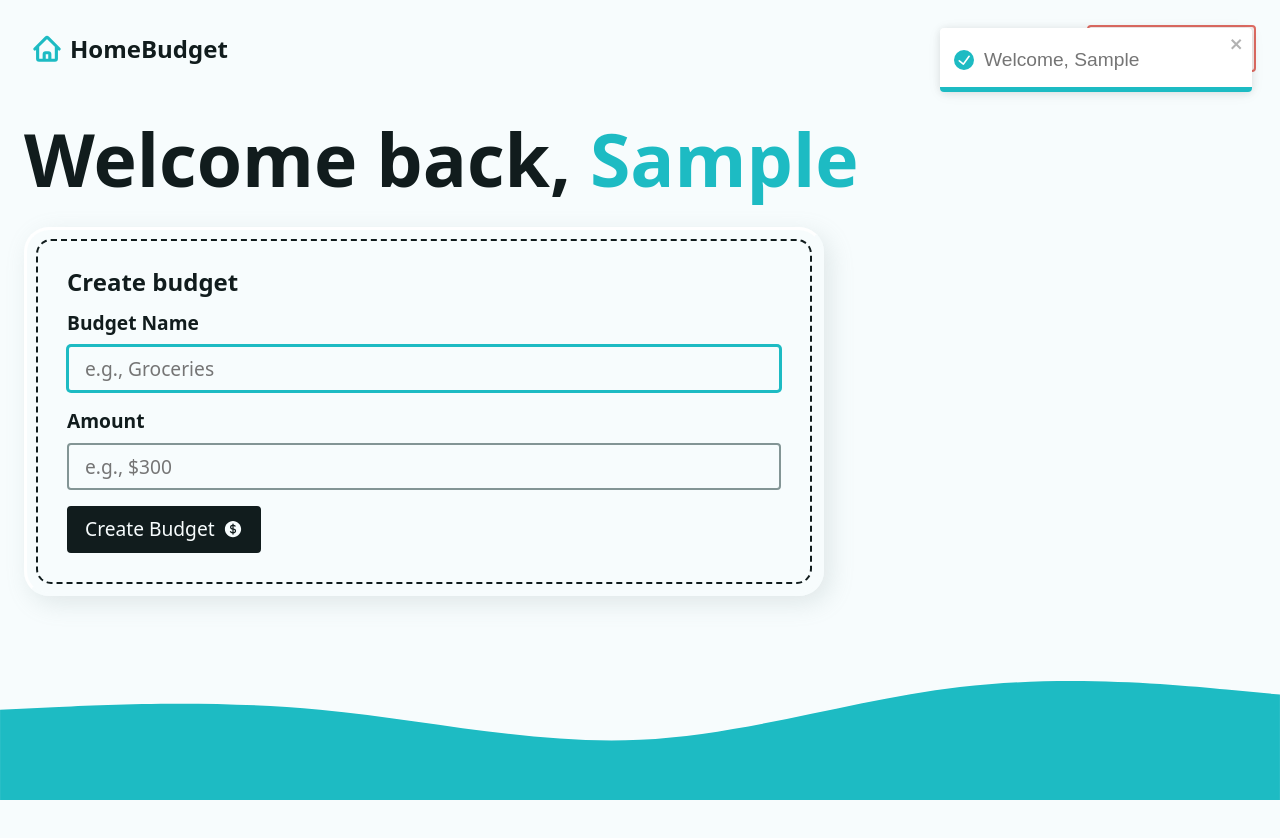
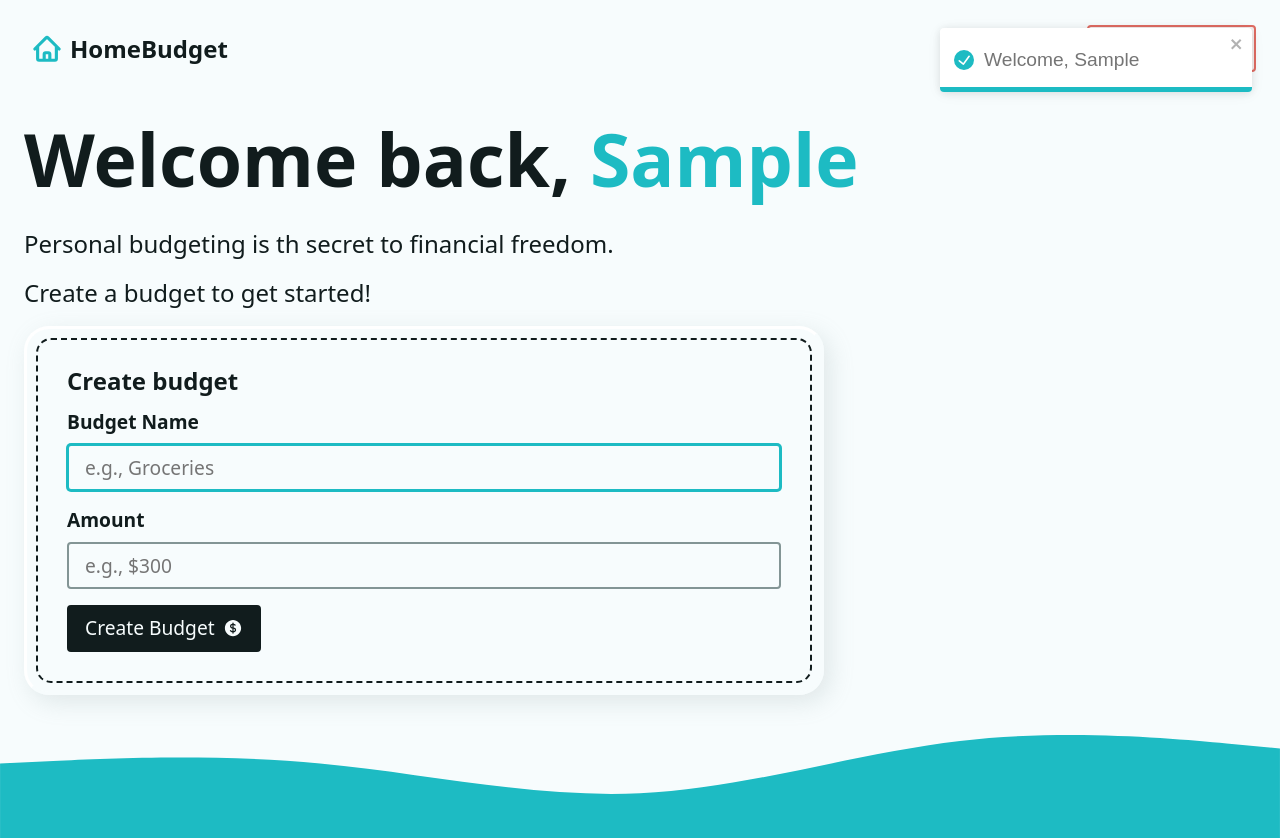
Before and after one commit to Nifix001/budgeting-app, a React (Vite) app: page / in a window 1280 px wide. Both pictures are taken after typing "Sample" into the empty fields and a click on the button "Create Account". Shown: the top 838 px of the page. Before the commit the page ends 800 px from the top, so only its background shows below. Built offline with nearby package versions, Linux system fonts and the light colour scheme.

Commit message:
New commit

```diff
--- /dev/null
+++ b/src/components/AddExpenseForm.jsx
@@ -0,0 +1,9 @@
+const AddExpenseForm = () => {
+  return (
+    <div>
+
+    </div>
+  )
+}
+
+export default AddExpenseForm
--- a/src/pages/Dashboard.jsx
+++ b/src/pages/Dashboard.jsx
@@ -5,9 +5,11 @@ import { toast } from "react-toastify";
 // components
 import Intro from "../components/Intro";
 import AddBudgetForm from "../components/AddBudgetForm";
+import AddExpenseForm from "../components/AddExpenseForm";
 
 //  helper functions
 import { createBudget, fetchData, waait } from "../helpers"
+
 
 // loader
 export function dashboardLoader(){
@@ -56,12 +58,23 @@ const Dashboard = () => {
       <div className="dashboard">
         <h1>Welcome back, <span className="accent">{userName}</span></h1>
         <div className="grid-sm">
-          {}
-          <div className="grid-lg">
-            <div className="flex-lg">
+          {
+            budgets && budgets.length > 0 ? (
+            <div className="grid-lg">
+              <div className="flex-lg">
               <AddBudgetForm />
+              <AddExpenseForm />
+              </div>
             </div>
-          </div>
+            )
+            : (
+              <div className="grid-sm">
+                <p>Personal budgeting is th secret to financial freedom.</p>
+                <p>Create a budget to get started!</p>
+                <AddBudgetForm />
+              </div>
+            )
+          }
         </div>
       </div>
     ) : <Intro />}
```
